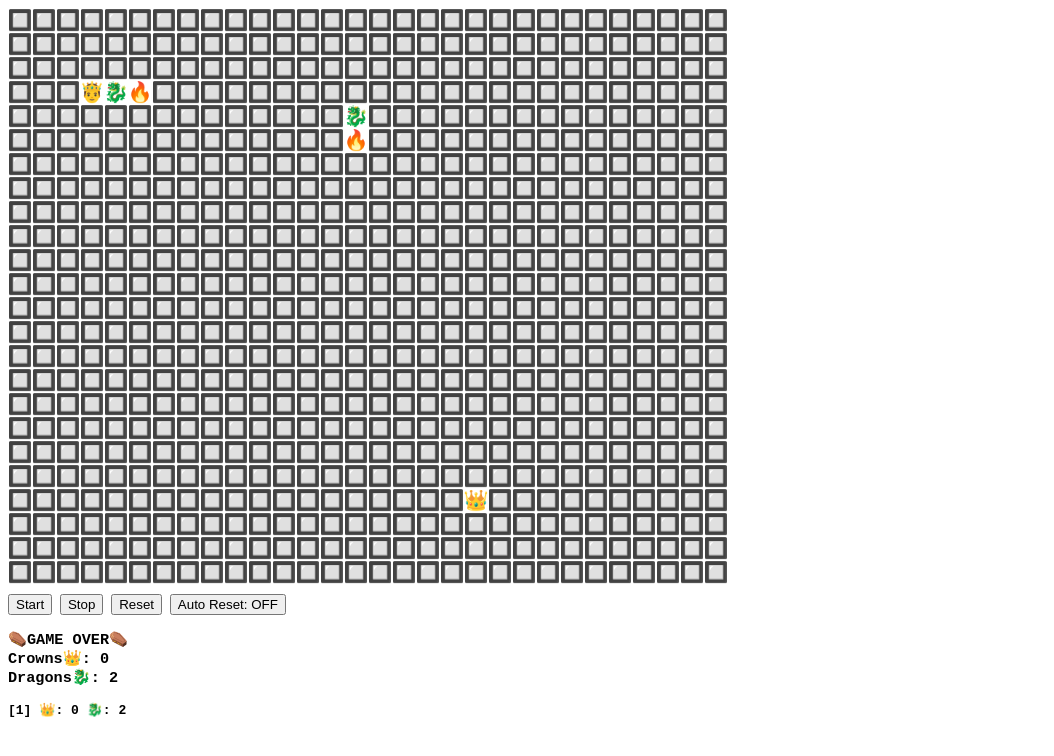
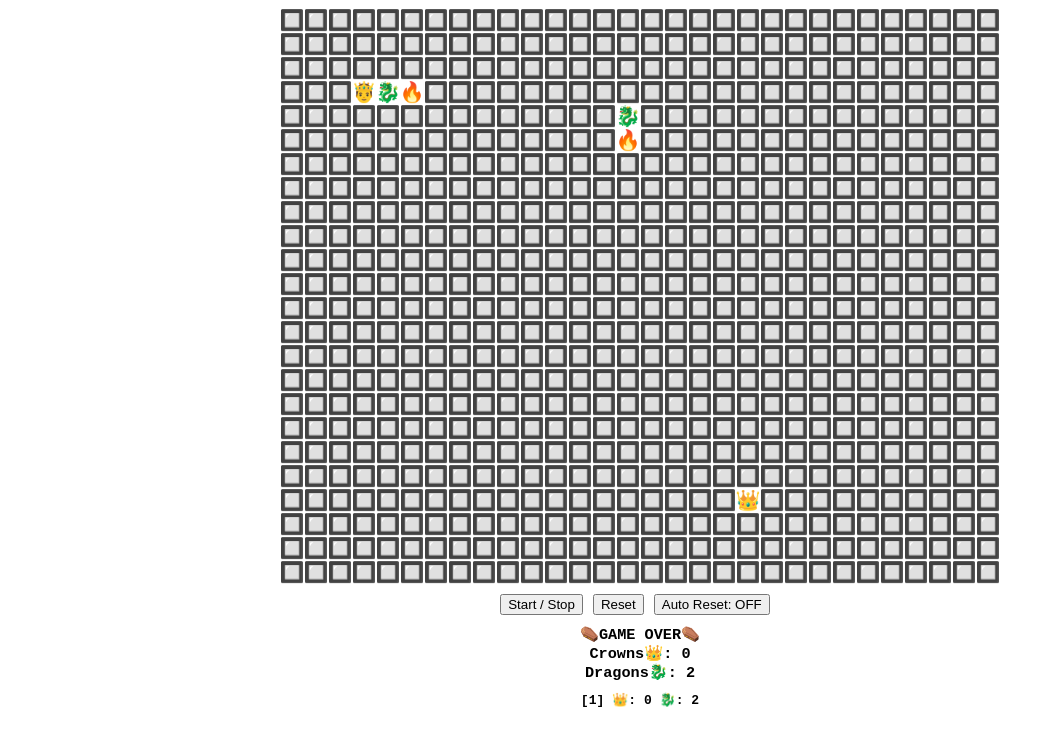
Before and after one commit to EctoBoi/Snakish, a plain HTML site: page index.html in a window 1280 px wide. Both pictures are taken after a click on the button "Reset". Shown: the whole page, without its empty margins (0-1054 px from the left). Drawn offline with Linux system fonts and the light colour scheme.

Commit message:
start / stop and center content

```diff
--- a/index.css
+++ b/index.css
@@ -1,5 +1,16 @@
 body {
+    display: flex;
+    align-items: center;
+    flex-direction: column;
     font-family: monospace;
+}
+
+#buttons {
+    display: flex;
+    flex-direction: row;
+}
+#buttons button {
+    margin-right: 10px;
 }
 
 #canvas {
@@ -7,8 +18,10 @@ body {
     display: block;
 }
 
-#gameover-text {
+#game-over-text {
     margin-top: 10px;
+    margin-bottom: 0px;
+    text-align: center;
 }
 
 #match-history {
--- a/index.html
+++ b/index.html
@@ -8,11 +8,12 @@
     </head>
     <body>
         <canvas id="canvas" width="720" height="480"></canvas>
-        <button id="start">Start</button>
-        <button id="stop">Stop</button>
-        <button id="reset">Reset</button>
-        <button id="auto-reset">Auto Reset: OFF</button>
-        <span id="auto-reset-icon"></span>
+        <div id="buttons">
+            <button id="start-stop">Start / Stop</button>
+            <button id="reset">Reset</button>
+            <button id="auto-reset">Auto Reset: OFF</button>
+            <span id="auto-reset-icon"></span>
+        </div>
         <h3 id="game-over-text"></h3>
         <h4 id="match-history"></h4>
         <div id="board" style="display: none"></div>
--- a/main.js
+++ b/main.js
@@ -77,7 +77,7 @@ function reset() {
     updateBoard();
     drawBoard();
 
-    document.getElementById("start").click();
+    document.getElementById("start-stop").click();
 }
 
 function tick() {
@@ -223,15 +223,15 @@ document.addEventListener("keyup", function (event) {
     if (event.key === "a") heldDir[3] = false;
 });
 
-document.getElementById("start").addEventListener("click", function (event) {
-    if (gameState === 0) {
-        gameState = 1;
-        tick();
-    }
-});
-document.getElementById("stop").addEventListener("click", function (event) {
-    if (gameState === 1) gameState = 0;
-});
+document
+    .getElementById("start-stop")
+    .addEventListener("click", function (event) {
+        if (gameState === 0) {
+            gameState = 1;
+            tick();
+        } else if (gameState === 1) gameState = 0;
+    });
+
 document.getElementById("reset").addEventListener("click", function (event) {
     reset();
 });
```
